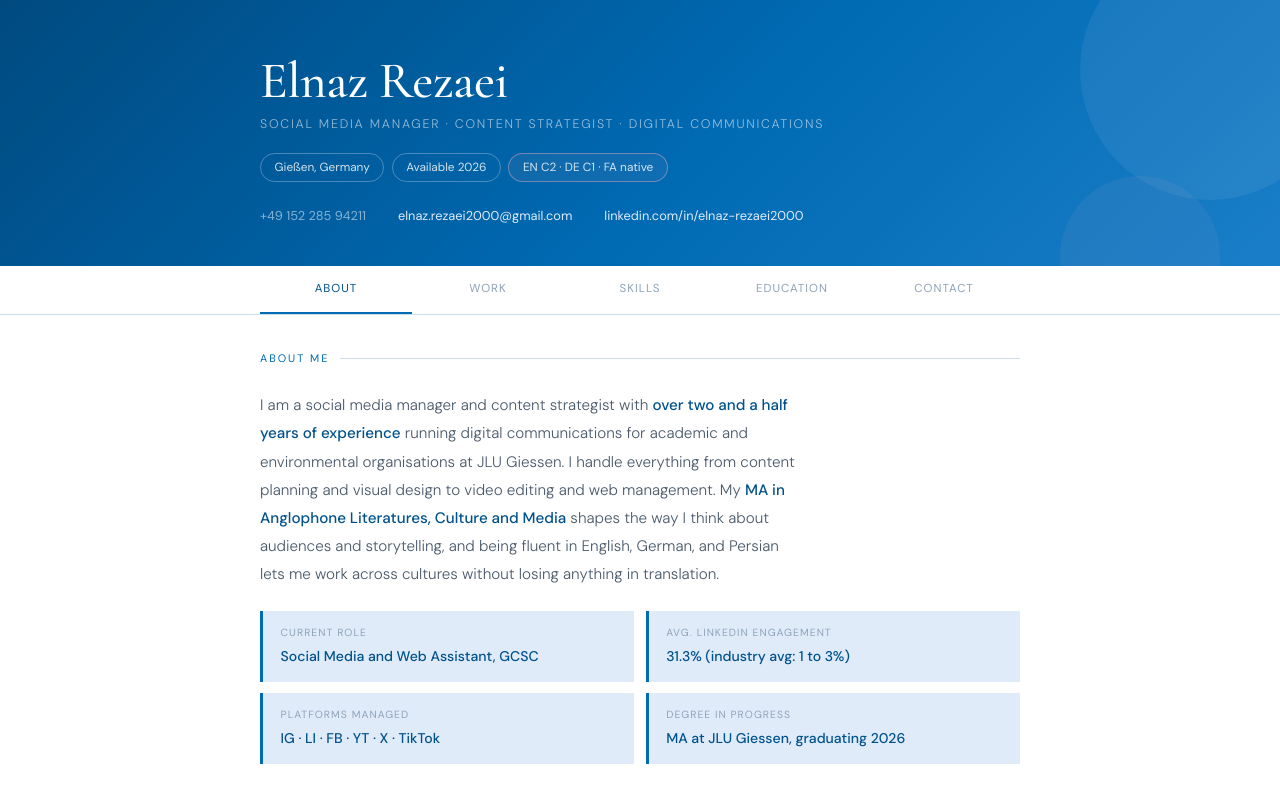
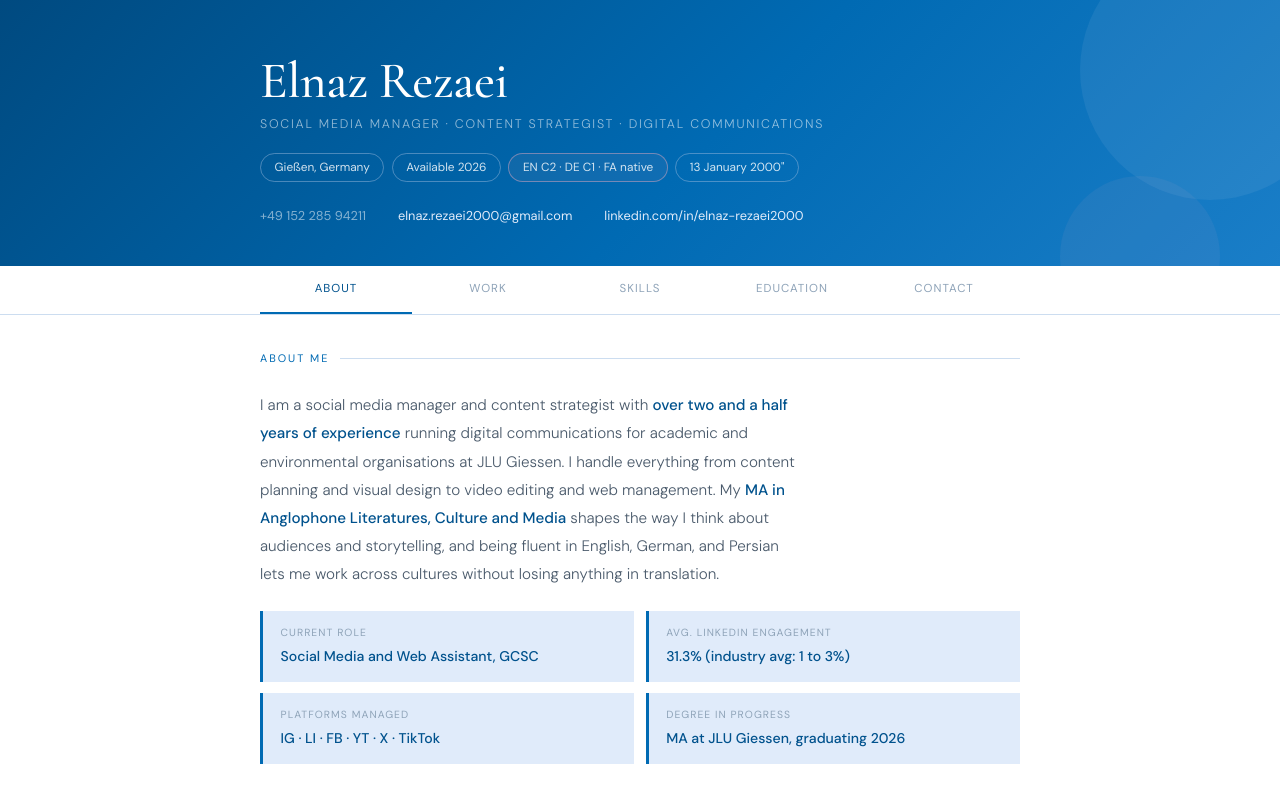
Before and after one commit to elnaz-rezaei/portfolio, a plain HTML site: page index.html in a window 1280 px wide. Drawn offline with nearby package versions, Linux system fonts and the light colour scheme.

Commit message:
Update index.html

```diff
--- a/index.html
+++ b/index.html
@@ -161,6 +161,7 @@ section.active{display:block}
       <span class="chip">Gie&szlig;en, Germany</span>
       <span class="chip">Available 2026</span>
       <span class="chip r">EN C2 &middot; DE C1 &middot; FA native</span>
+      <span class="chip">13 January 2000"</span>
     </div>
     <div class="hero-meta">
       <span>+49 152 285 94211</span>
```
